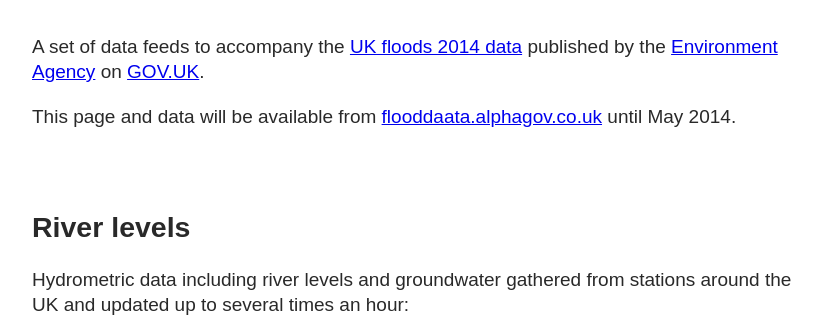
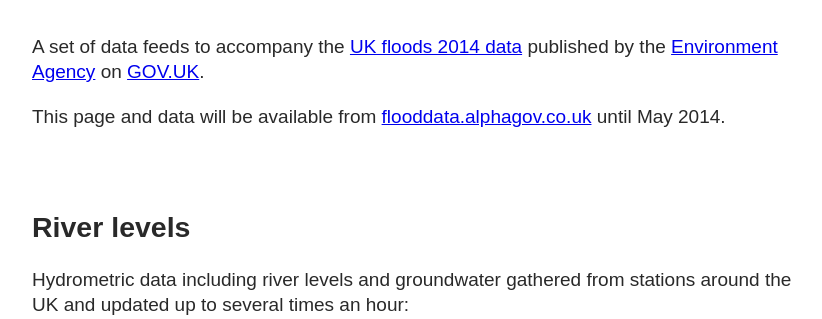
Before and after one commit to alphagov/flooddata, a PHP site: page / in a window 1280 px wide. Shown: the part 254-573 px from the top of the page, without its empty margins (353-1175 px from the left). Run offline with PHP 8.4, Linux system fonts and the light colour scheme.

Commit message:
Amends link text
This commit amends the `flooddata.alphagov.co.uk` link text.

```diff
--- a/templates/index.php
+++ b/templates/index.php
@@ -211,7 +211,7 @@ p{
 
   <p>A set of data feeds to accompany the <a href="https://www.gov.uk/government/publications/uk-floods-2014-data">UK floods 2014 data</a> published by the <a href="https://www.gov.uk/government/organisations/environment-agency">Environment Agency</a> on <a href="https://www.gov.uk">GOV.UK</a>.</p>
 
-  <p>This page and data will be available from <a href="http://flooddata.alphagov.co.uk">flooddaata.alphagov.co.uk</a> until May 2014.</p>
+  <p>This page and data will be available from <a href="http://flooddata.alphagov.co.uk">flooddata.alphagov.co.uk</a> until May 2014.</p>
 
 
   <div id="river-levels">
```
